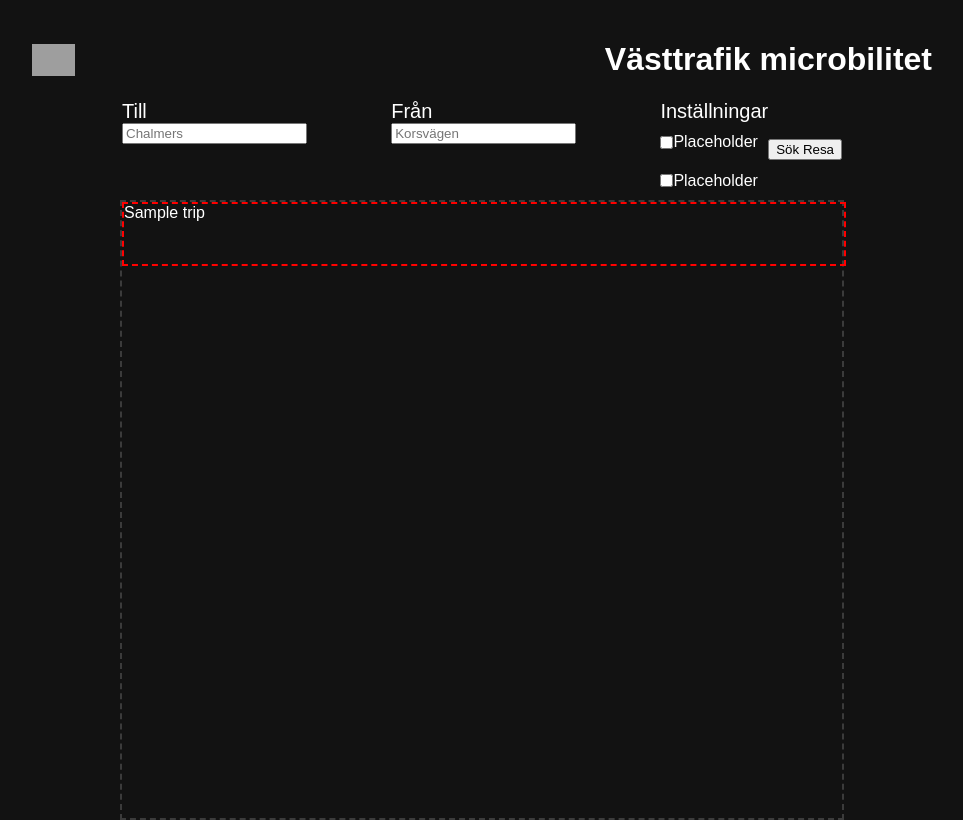
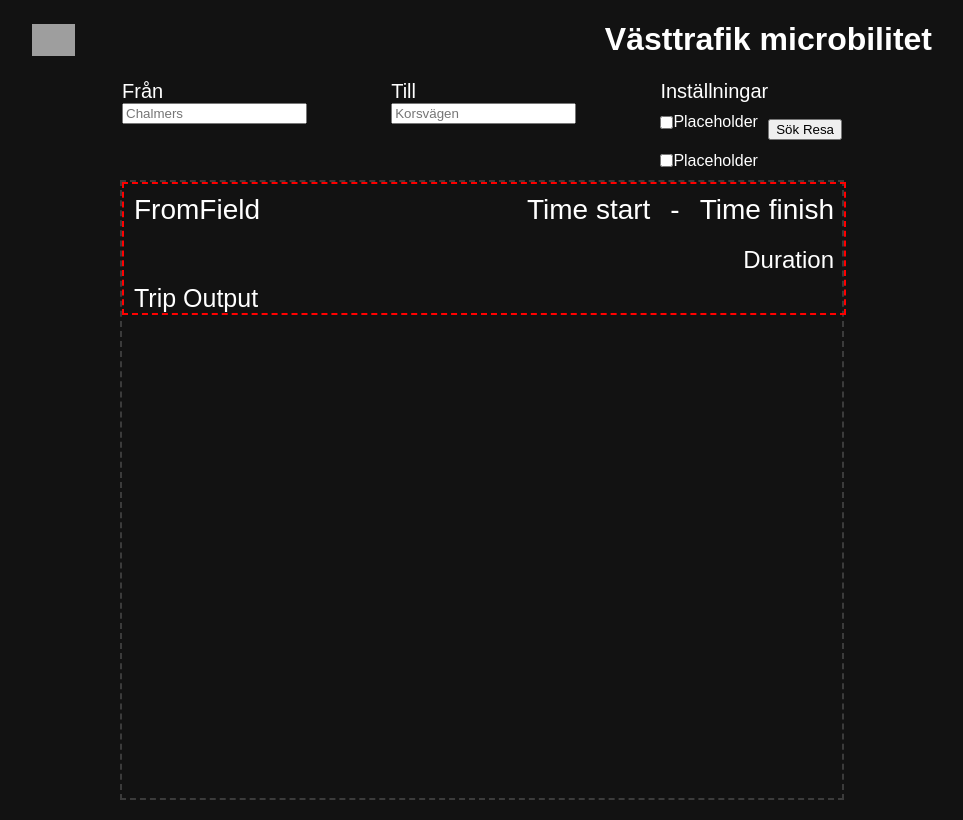
Before and after one commit to ENM156-Team8/micromobility, a Flask app: template WebApp/templates/index.html in a window 1280 px wide. Shown: the whole page, without its empty margins (158-1121 px from the left). Run offline with Flask 3, Linux system fonts and the light colour scheme; the template is opened without the code that fills it: most values are stand-ins (such as "Sample title", 1, 10 or a date in 2020); parts of the project's set-up code (start-up, migrations or seed data) failed here and were passed over; grey boxes are pictures that could not be loaded.

Commit message:
Added Trip component and removed scrolling

```diff
--- a/WebApp/static/style.css
+++ b/WebApp/static/style.css
@@ -7,7 +7,6 @@ body {
     height: 100vh;
     margin: 0;
     box-sizing: border-box;
-    padding-top: 20px; /* add some space at the top */
     font-family: Arial, Helvetica, sans-serif;
 }
 
@@ -84,7 +83,7 @@ form {
     flex-direction: column;
     padding-bottom: var(--dl-space-space-unit);
   }
-  .home-till {
+  .searchbar {
     font-size: 20px;
   }
   .home-container3 {
@@ -103,9 +102,6 @@ form {
     padding-right: var(--dl-space-space-unit);
     flex-direction: column;
     padding-bottom: var(--dl-space-space-unit);
-  }
-  .home-frn {
-    font-size: 20px;
   }
   .home-container4 {
     width: auto;
@@ -207,3 +203,91 @@ form {
       padding: var(--dl-space-space-unit);
     }
   }
+
+  .trip-container-container {
+    width: 100%;
+    height: auto;
+    display: flex;
+    position: relative;
+    align-items: center;
+    flex-direction: column;
+    justify-content: center;
+    border-style: dashed;
+    border-width: 2px;
+    border-color: red;
+    margin-bottom: 10px;
+  }
+  .trip-container-container1 {
+    flex: 0 0 auto;
+    width: 100%;
+    display: flex;
+    align-items: flex-start;
+    flex-direction: column;
+  }
+  .trip-container-container2 {
+    flex: 0 0 auto;
+    width: 100%;
+    display: flex;
+    justify-content: flex-start;
+    align-items: flex-start;
+  }
+  .trip-container-location {
+    flex: 1;
+    width: 100%;
+    height: auto;
+    display: flex;
+    align-items: flex-start;
+    justify-content: flex-start;
+  }
+  .trip-container-text {
+    font-size: 28px;
+    margin-top: 10px;
+    margin-left: 10px;
+    margin-right: 10px;
+    margin-bottom: 10px;
+  }
+  .trip-container-time {
+    flex: 1;
+    width: 100%;
+    display: flex;
+    align-items: flex-end;
+    flex-direction: column;
+  }
+  .trip-container-container3 {
+    flex: 0 0 auto;
+    width: 100%;
+    height: auto;
+    display: flex;
+    align-items: flex-start;
+    flex-direction: row;
+    justify-content: flex-end;
+  }
+  .trip-container-text1 {
+    font-size: 28px;
+    margin: 10px;
+  }
+  .trip-container-text2 {
+    font-size: 28px;
+    margin: 10px;
+  }
+  .trip-container-text3 {
+    font-size: 28px;
+    margin: 10px;
+  }
+  .trip-container-text4 {
+    font-size: 24px;
+    margin: 10px;
+  }
+  .trip-container-container4 {
+    flex: 0 0 auto;
+    width: 100%;
+    height: auto;
+    display: flex;
+    align-items: flex-start;
+  }
+  .trip-container-text5 {
+    font-size: 25px;
+    align-self: center;
+    margin-left: 10px;
+    margin-right: 10px;
+  }
--- a/WebApp/templates/index.html
+++ b/WebApp/templates/index.html
@@ -9,15 +9,15 @@
 {% block form %}
     <div class="home-container1">
         <div class="home-container2">
-            <span class="home-till">
-                <span>Till</span>
+            <span class="searchbar">
+                <span>Från</span>
                 <br />
             </span>
             <input type="text" placeholder="Chalmers" required class="input" name="startLocation" id="startLocation" value="{{ searchedTrip.startLocation }}"/>
         </div>
         <div class="home-container3">
-            <span class="home-frn">
-                <span>Från</span>
+            <span class="searchbar">
+                <span>Till</span>
                 <br />
             </span>
             <input type="text" placeholder="Korsvägen" required class="input" name="destinationLocation" id="destinationLocation" value="{{ searchedTrip.destinationLocation }}"/>
@@ -43,7 +43,30 @@
 
 {% block trips %}
     {% for trip in trips %}
-        <div class="tripItem">{{ trip }}</div>
+        <!-- _<div class="tripItem">{{ trip }}</div> -->
+
+        <div class="trip-container-container">
+            <div class="trip-container-container1">
+                <div class="trip-container-container2">
+                    <div class="trip-container-location">
+                        <span class="trip-container-text"><span>FromField</span></span>
+                    </div>
+                    <div class="trip-container-time">
+                        <div class="trip-container-container3">
+                        <span class="trip-container-text1"><span>Time start</span></span>
+                        <span class="trip-container-text2"><span>-</span></span>
+                        <span class="trip-container-text3"><span>Time finish</span></span>
+                        </div>
+                        <span class="trip-container-text4"><span>Duration</span></span>
+                    </div>
+                </div>
+                <div class="trip-container-container4">
+                <span class="trip-container-text5"><span>Trip Output</span></span>
+                </div>
+            </div>
+        </div>
+
+
     {% endfor %}
 
     {% if (noTripSearchedError != None) %}
```
Also changed, not shown: 1 other file.
